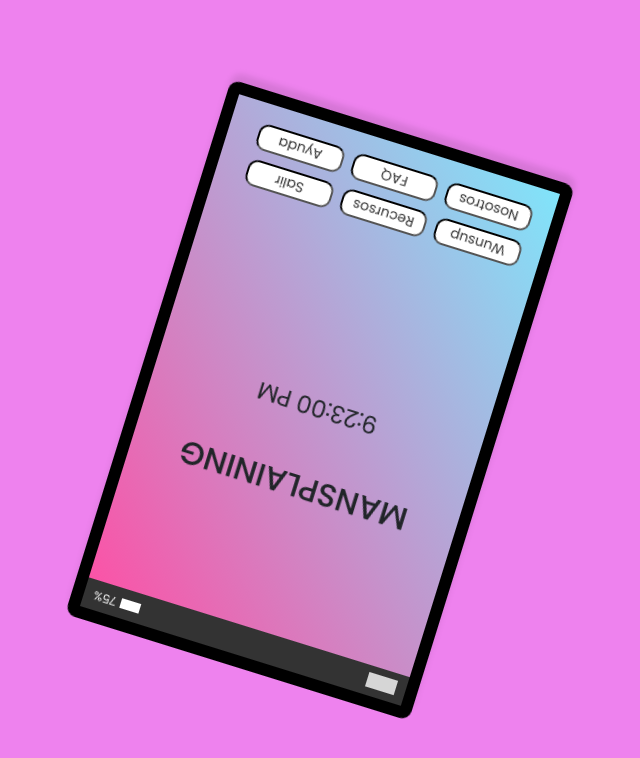
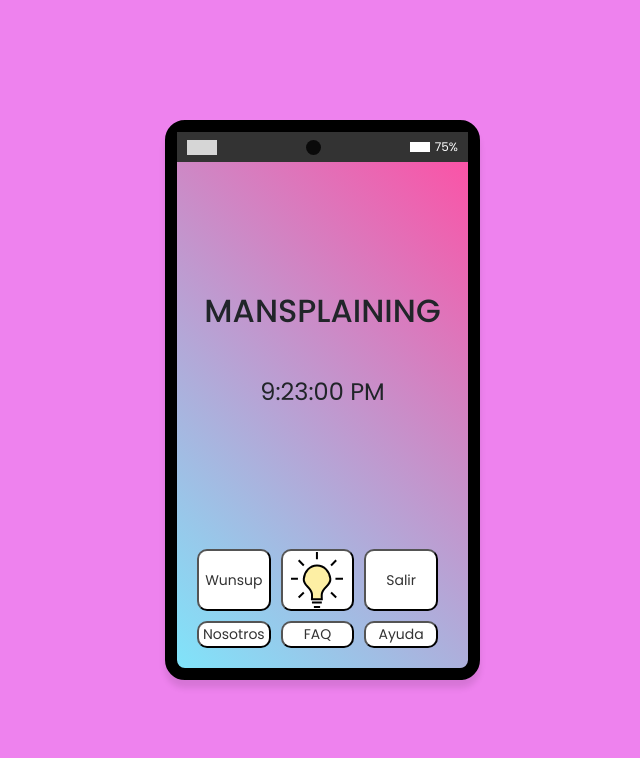
Before and after one commit to Alejandrodiazn/Punto-final-violencia, a React (Vite) app: page /HomeScreen in a window 1280 px wide. Shown: the top 758 px of the page, without its empty margins (300-940 px from the left). Built offline with nearby package versions, Linux system fonts and the light colour scheme; a web font is replaced by a local one.

Commit message:
camara, ajuste tamanio, arreglos, icono recursos

```diff
--- a/src/pages/homescreen/StatusBar.jsx
+++ b/src/pages/homescreen/StatusBar.jsx
@@ -7,6 +7,7 @@
   return (
     <div className="status-bar">
       <div className="signal"></div>
+      <div className="front-camera"></div>
       <div className="battery">
         <div className="battery-icon"></div>
         <div className="battery-percentage">75%</div>
--- a/src/pages/homescreen/homescreen.css
+++ b/src/pages/homescreen/homescreen.css
@@ -18,9 +18,9 @@
   .box {
     border: 12px solid #000;
     padding: 20px;
-    border-radius: 10px;
+    border-radius: 20px;
     text-align: center;
-    max-width: 400px;
+    max-width: 350px;
     padding-top: 10rem; /* para que el contenido no quede detras del statusbar*/
     width: 90%;
     height: 70vh;
@@ -66,12 +66,3 @@
   @media(max-width: 500px) {
     /* Estilos para pantallas pequeñas */
   }
-
-  @keyframes rotatePhone {
-    from {
-      transform: rotate(0deg);
-    }
-    to {
-      transform: rotate(360deg);
-    }
-  }
--- a/src/pages/homescreen/homescreen.jsx
+++ b/src/pages/homescreen/homescreen.jsx
@@ -1,6 +1,7 @@
 import React, { useEffect } from 'react';
 import StatusBar from './StatusBar';
 import './homescreen.css';
+import svgRecursos from './icons/recursos.svg'
 
 
 function HomeScreen() {
@@ -32,7 +33,9 @@
 
         <div className="buttons">
         <button>Wunsup</button>
-        <button>Recursos</button>
+        <button>
+          <img src={svgRecursos} alt="Icono de recursos" />
+        </button>
         <button>Salir</button>
         <button>Nosotros</button>
         <button>FAQ</button>
--- a/src/pages/homescreen/statusbar.css
+++ b/src/pages/homescreen/statusbar.css
@@ -33,3 +33,11 @@
   .battery-percentage {
     font-size: 12px;
   }
+
+  .front-camera {
+    width: 15px;
+    height: 15px;
+    border-radius: 50%; /* Hace que el elemento sea un círculo */
+    background-color: #000000;
+    opacity: 0.8;
+  }
```
Also changed, not shown: src/pages/homescreen/icons/recursos.svg (added).
